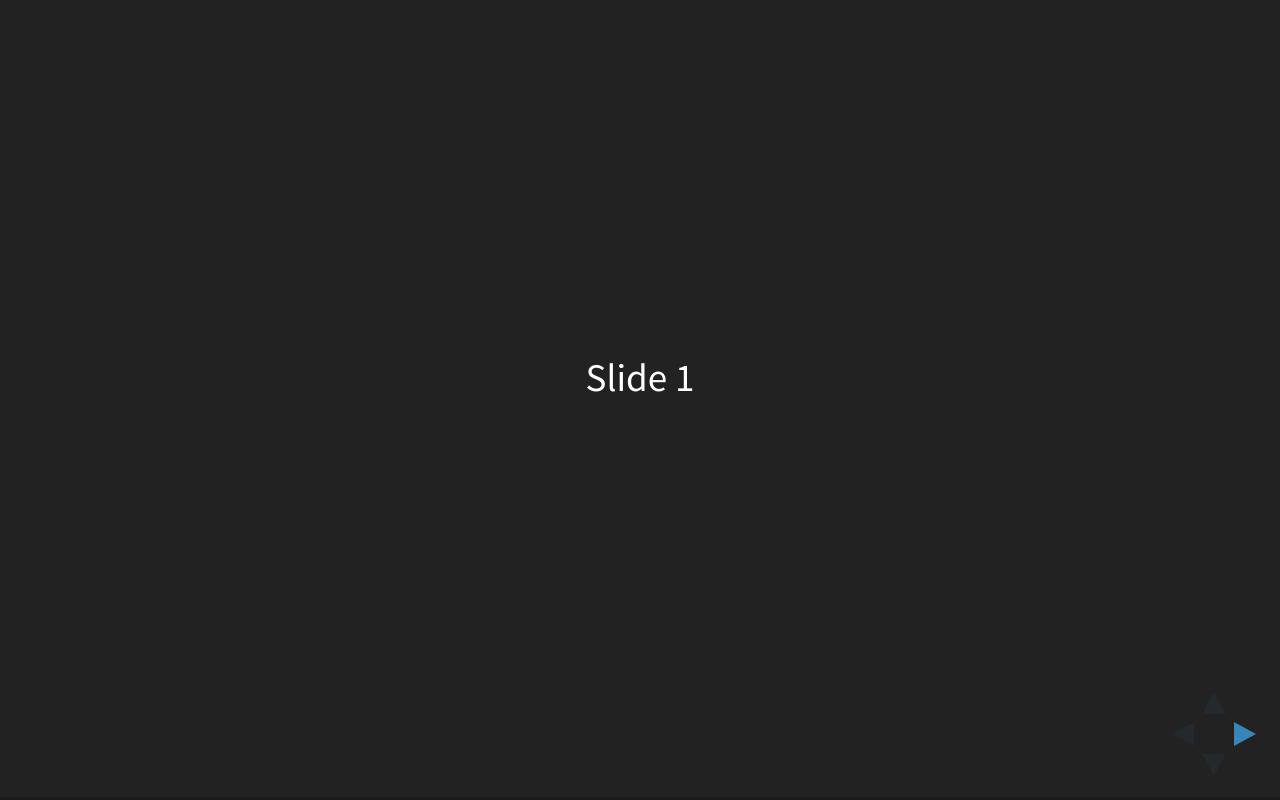
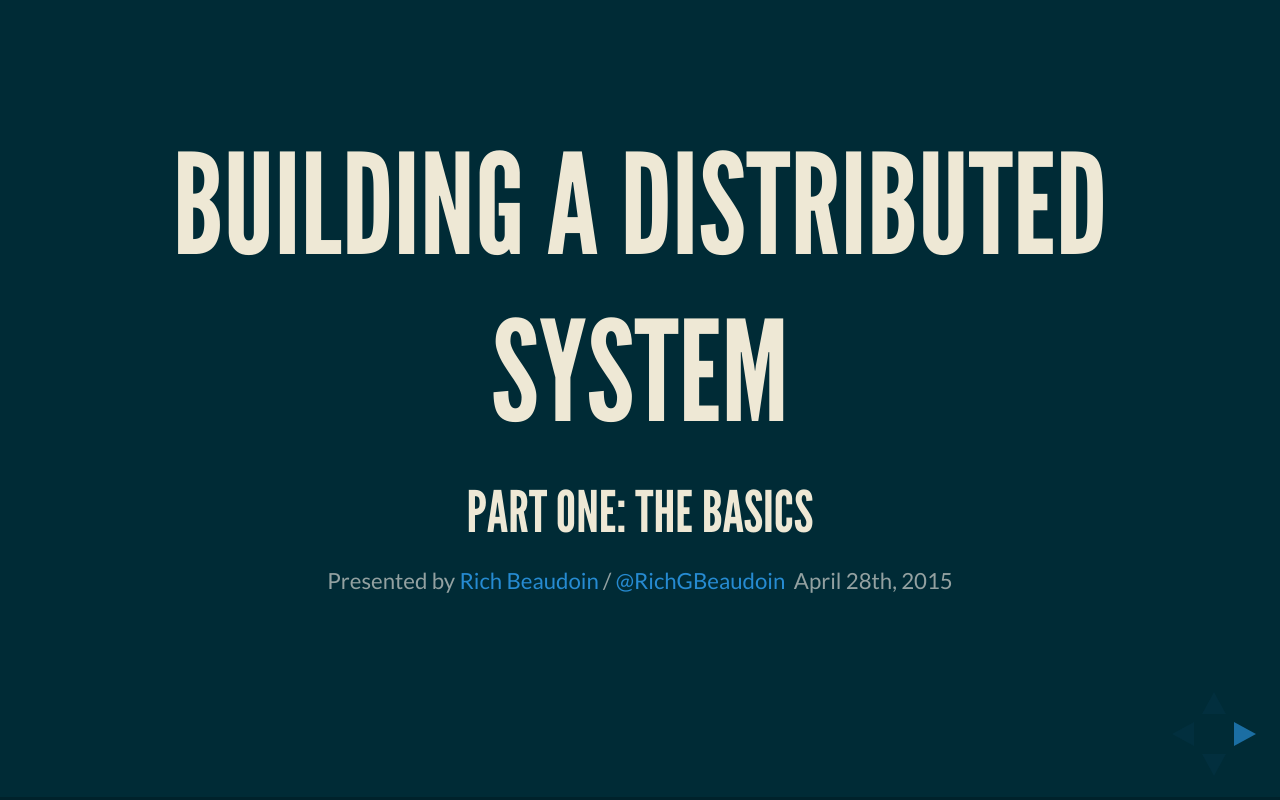
Before and after one commit to RBeaudoin/distributed-systems-basics-part-1, a website: page index.html in a window 1280 px wide. Drawn offline with Linux system fonts and the light colour scheme.

Commit message:
add tile slide

```diff
--- a/index.html
+++ b/index.html
@@ -4,10 +4,10 @@
 		<meta charset="utf-8">
 		<meta name="viewport" content="width=device-width, initial-scale=1.0, maximum-scale=1.0, user-scalable=no">
 
-		<title>reveal.js</title>
+		<title>Building a Distributed System, The Basics</title>
 
 		<link rel="stylesheet" href="css/reveal.css">
-		<link rel="stylesheet" href="css/theme/black.css">
+		<link rel="stylesheet" href="css/theme/moon.css">
 
 		<!-- Theme used for syntax highlighting of code -->
 		<link rel="stylesheet" href="lib/css/zenburn.css">
@@ -24,7 +24,12 @@
 	<body>
 		<div class="reveal">
 			<div class="slides">
-				<section>Slide 1</section>
+				<section>
+					<h1>Building a Distributed System</h1>
+					<h3>Part One: The Basics</h3>
+					<p><small>Presented by <a href="https://www.linkedin.com/pub/rich-beaudoin/3b/b22/26">Rich Beaudoin</a> / <a href="http://twitter.com/richgbeaudoin">@RichGBeaudoin &nbsp;</a>April 28th, 2015</small>
+					</p>
+				</section>
 				<section>Slide 2</section>
 			</div>
 		</div>
```
